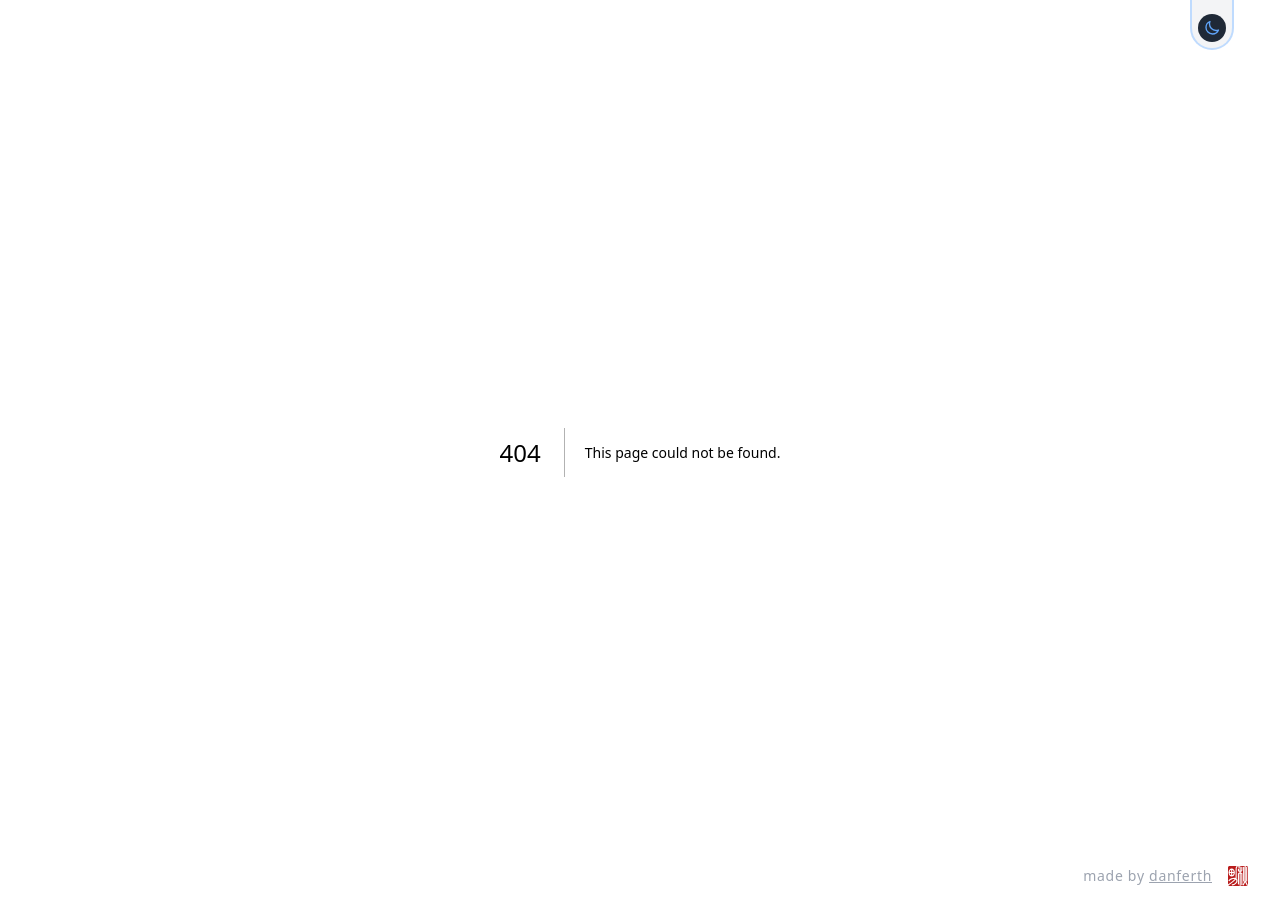
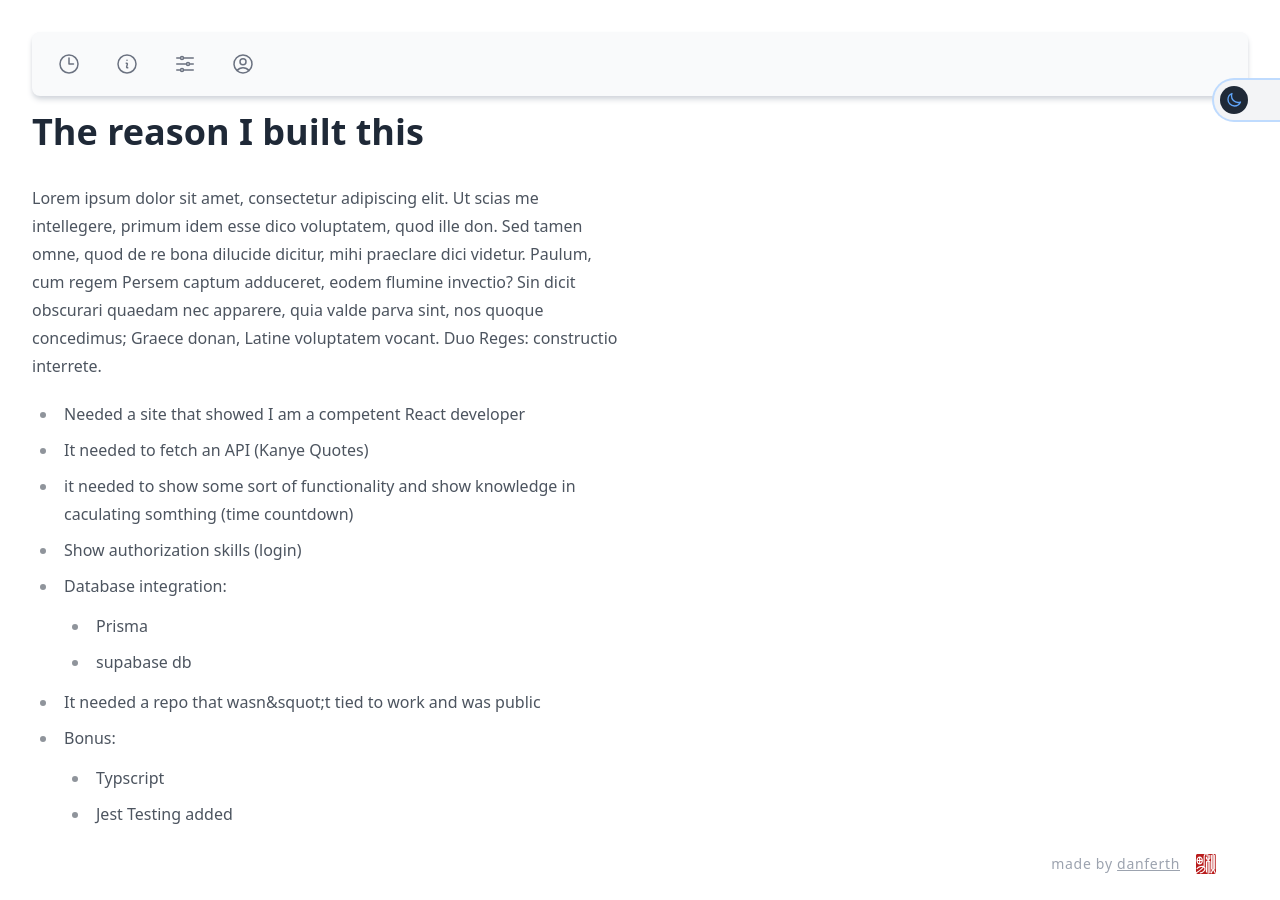
Before and after one commit to danferth/countdown, a Next.js app: page /about in a window 1280 px wide. Before the commit this address had no page. Built offline with nearby package versions, Linux system fonts and the light colour scheme.

Commit message:
nav added with needed pages and todo lists

```diff
--- /dev/null
+++ b/app/about/page.js
@@ -0,0 +1,40 @@
+export default function About() {
+  return (
+    <div className="prose dark:text-gray-200">
+      <h1 className="dark:text-gray-200">The reason I built this</h1>
+      <p>
+        Lorem ipsum dolor sit amet, consectetur adipiscing elit. Ut scias me
+        intellegere, primum idem esse dico voluptatem, quod ille don. Sed tamen
+        omne, quod de re bona dilucide dicitur, mihi praeclare dici videtur.
+        Paulum, cum regem Persem captum adduceret, eodem flumine invectio? Sin
+        dicit obscurari quaedam nec apparere, quia valde parva sint, nos quoque
+        concedimus; Graece donan, Latine voluptatem vocant. Duo Reges:
+        constructio interrete.
+      </p>
+      <ul>
+        <li>Needed a site that showed I am a competent React developer</li>
+        <li>It needed to fetch an API (Kanye Quotes)</li>
+        <li>
+          it needed to show some sort of functionality and show knowledge in
+          caculating somthing (time countdown)
+        </li>
+        <li>Show authorization skills (login)</li>
+        <li>
+          Database integration:
+          <ul>
+            <li>Prisma</li>
+            <li>supabase db</li>
+          </ul>
+        </li>
+        <li>It needed a repo that wasn&squot;t tied to work and was public</li>
+        <li>
+          Bonus:
+          <ul>
+            <li>Typscript</li>
+            <li>Jest Testing added</li>
+          </ul>
+        </li>
+      </ul>
+    </div>
+  );
+}
--- a/app/layout.js
+++ b/app/layout.js
@@ -1,7 +1,7 @@
 import "@/styles/globals.css";
 import Footer from "../components/Footer";
+import ThemeSetter from "../components/ThemeSetter";
 import Navigation from "../components/Navigation";
-
 export const metadata = {
   title: "Friday Countdown",
   description: "It's friday mutha fucka",
@@ -10,10 +10,11 @@ export const metadata = {
 export default function RootLayout({ children }) {
   return (
     <html lang="en">
-      <body>
-        <main className="flex flex-col min-h-screen max-h-screen">
+      <body className="bg-white dark:bg-gray-800 transition">
+        <main className="flex flex-col h-screen container mx-auto px-4 sm:px-6 lg:px-8 bg-white dark:bg-gray-800 transition">
           <Navigation />
-          <div className="flex-grow flex flex-col items-center justify-evenly md:justify-center lg:flex-row lg:px-20 min-w-full z-10 bg-white dark:bg-gray-800 transition">
+          <ThemeSetter />
+          <div className="flex-grow bg-white dark:bg-gray-800 transition">
             {children}
           </div>
           <Footer />
--- /dev/null
+++ b/app/login/page.js
@@ -0,0 +1,18 @@
+export default function LogIn() {
+  return (
+    <div className="prose dark:text-gray-200">
+      <h1>Log in</h1>
+      <ul>
+        <li>
+          set up next auth
+          <ul>
+            <li>Github</li>
+            <li>Google</li>
+            <li>Apple (if available)</li>
+          </ul>
+        </li>
+        <li>finalize basic layout</li>
+      </ul>
+    </div>
+  );
+}
--- a/app/page.js
+++ b/app/page.js
@@ -6,8 +6,10 @@ export default function Home() {
   return (
     <>
       <Suspense fallback={<Loading />}>
-        <Cooper />
-        <Card />
+        <div className="flex flex-col items-center justify-evenly md:justify-center lg:flex-row lg:px-20 min-w-full h-full">
+          <Cooper />
+          <Card />
+        </div>
       </Suspense>
     </>
   );
--- a/components/Navigation.js
+++ b/components/Navigation.js
@@ -1,80 +1,71 @@
-"use client";
-import { useState, useEffect } from "react";
+import Link from "next/link";
 export default function Navigation() {
-  const [isLightTrue, setIsLightTrue] = useState(true);
-
-  useEffect(() => {
-    const isLocalSet = localStorage.getItem("isLight");
-    const isSystemLight = window.matchMedia(
-      "(prefers-color-scheme: light)"
-    ).matches;
-
-    if (isLocalSet === null) {
-      setIsLightTrue(isSystemLight);
-      localStorage.setItem("isLight", isSystemLight);
-    } else if (isLocalSet != null) {
-      setIsLightTrue(isLocalSet === "true" ? true : false);
-    }
-  }, []);
-
-  useEffect(() => {
-    isLightTrue
-      ? document.documentElement.classList.remove("dark")
-      : document.documentElement.classList.add("dark");
-  }, [isLightTrue]);
-
-  function localCheckAndSet(key, value) {
-    if (document.window !== "undefined") {
-      const currentLocal = localStorage.getItem(key);
-      if (currentLocal !== null) {
-        localStorage.setItem(key, value);
-      }
-    }
-  }
-
   return (
-    <div className="bg-white dark:bg-gray-800 flex align-center justify-end pb-1 pr-4 lg:pr-12">
-      <div className="bg-gray-100 ring-2 ring-blue-200 dark:bg-gray-600 dark:ring-orange-500 pt-3.5 px-1.5 pb-1.5 rounded-b-full">
-        <button
-          className="p-1.5 rounded-full bg-gray-800 dark:bg-yellow-50"
-          onClick={() => {
-            setIsLightTrue(!isLightTrue);
-            localCheckAndSet("isLight", !isLightTrue);
-          }}
-        >
-          {isLightTrue ? (
+    <div className="navbar bg-gray-50 dark:bg-gray-700 mt-8 mb-4 rounded-lg shadow-md shadow-gray-300 dark:shadow-gray-900 transition">
+      <Link href="/" className="btn btn-ghost normal-case text-xl">
         <svg
           xmlns="http://www.w3.org/2000/svg"
           fill="none"
           viewBox="0 0 24 24"
-              strokeWidth={2}
+          strokeWidth={1.5}
           stroke="currentColor"
-              className="w-4 h-4 text-blue-400"
+          className="w-6 h-6 text-gray-500 dark:text-gray-200"
         >
           <path
             strokeLinecap="round"
             strokeLinejoin="round"
-                d="M21.752 15.002A9.718 9.718 0 0118 15.75c-5.385 0-9.75-4.365-9.75-9.75 0-1.33.266-2.597.748-3.752A9.753 9.753 0 003 11.25C3 16.635 7.365 21 12.75 21a9.753 9.753 0 009.002-5.998z"
+            d="M12 6v6h4.5m4.5 0a9 9 0 11-18 0 9 9 0 0118 0z"
           />
         </svg>
-          ) : (
+      </Link>
+      <Link href="/about" className="btn btn-ghost normal-case text-xl">
         <svg
           xmlns="http://www.w3.org/2000/svg"
           fill="none"
           viewBox="0 0 24 24"
-              strokeWidth={2}
+          strokeWidth={1.5}
           stroke="currentColor"
-              className="w-4 h-4 text-orange-500"
+          className="w-6 h-6 text-gray-500 dark:text-gray-200"
         >
           <path
             strokeLinecap="round"
             strokeLinejoin="round"
-                d="M12 3v2.25m6.364.386l-1.591 1.591M21 12h-2.25m-.386 6.364l-1.591-1.591M12 18.75V21m-4.773-4.227l-1.591 1.591M5.25 12H3m4.227-4.773L5.636 5.636M15.75 12a3.75 3.75 0 11-7.5 0 3.75 3.75 0 017.5 0z"
+            d="M11.25 11.25l.041-.02a.75.75 0 011.063.852l-.708 2.836a.75.75 0 001.063.853l.041-.021M21 12a9 9 0 11-18 0 9 9 0 0118 0zm-9-3.75h.008v.008H12V8.25z"
           />
         </svg>
-          )}
-        </button>
-      </div>
+      </Link>
+      <Link href="/settings" className="btn btn-ghost normal-case text-xl">
+        <svg
+          xmlns="http://www.w3.org/2000/svg"
+          fill="none"
+          viewBox="0 0 24 24"
+          strokeWidth={1.5}
+          stroke="currentColor"
+          className="w-6 h-6 text-gray-500 dark:text-gray-200"
+        >
+          <path
+            strokeLinecap="round"
+            strokeLinejoin="round"
+            d="M10.5 6h9.75M10.5 6a1.5 1.5 0 11-3 0m3 0a1.5 1.5 0 10-3 0M3.75 6H7.5m3 12h9.75m-9.75 0a1.5 1.5 0 01-3 0m3 0a1.5 1.5 0 00-3 0m-3.75 0H7.5m9-6h3.75m-3.75 0a1.5 1.5 0 01-3 0m3 0a1.5 1.5 0 00-3 0m-9.75 0h9.75"
+          />
+        </svg>
+      </Link>
+      <Link href="/login" className="btn btn-ghost normal-case text-xl">
+        <svg
+          xmlns="http://www.w3.org/2000/svg"
+          fill="none"
+          viewBox="0 0 24 24"
+          strokeWidth={1.5}
+          stroke="currentColor"
+          className="w-6 h-6 text-gray-500 dark:text-gray-200"
+        >
+          <path
+            strokeLinecap="round"
+            strokeLinejoin="round"
+            d="M17.982 18.725A7.488 7.488 0 0012 15.75a7.488 7.488 0 00-5.982 2.975m11.963 0a9 9 0 10-11.963 0m11.963 0A8.966 8.966 0 0112 21a8.966 8.966 0 01-5.982-2.275M15 9.75a3 3 0 11-6 0 3 3 0 016 0z"
+          />
+        </svg>
+      </Link>
     </div>
   );
 }
--- /dev/null
+++ b/components/ThemeSetter.js
@@ -0,0 +1,78 @@
+"use client";
+import { useState, useEffect } from "react";
+export default function ThemeSetter() {
+  const [isLightTrue, setIsLightTrue] = useState(true);
+
+  useEffect(() => {
+    const isLocalSet = localStorage.getItem("isLight");
+    const isSystemLight = window.matchMedia(
+      "(prefers-color-scheme: light)"
+    ).matches;
+
+    if (isLocalSet === null) {
+      setIsLightTrue(isSystemLight);
+      localStorage.setItem("isLight", isSystemLight);
+    } else if (isLocalSet != null) {
+      setIsLightTrue(isLocalSet === "true" ? true : false);
+    }
+  }, []);
+
+  useEffect(() => {
+    isLightTrue
+      ? document.documentElement.classList.remove("dark")
+      : document.documentElement.classList.add("dark");
+  }, [isLightTrue]);
+
+  function localCheckAndSet(key, value) {
+    if (document.window !== "undefined") {
+      const currentLocal = localStorage.getItem(key);
+      if (currentLocal !== null) {
+        localStorage.setItem(key, value);
+      }
+    }
+  }
+
+  return (
+    <div className="absolute right-0 top-20 z-50 bg-gray-100 ring-2 ring-blue-200 dark:bg-gray-600 dark:ring-orange-500 pr-8 py-1.5 pl-1.5 rounded-l-full">
+      <button
+        className="p-1.5 rounded-full bg-gray-800 dark:bg-yellow-50"
+        onClick={() => {
+          setIsLightTrue(!isLightTrue);
+          localCheckAndSet("isLight", !isLightTrue);
+        }}
+      >
+        {isLightTrue ? (
+          <svg
+            xmlns="http://www.w3.org/2000/svg"
+            fill="none"
+            viewBox="0 0 24 24"
+            strokeWidth={2}
+            stroke="currentColor"
+            className="w-4 h-4 text-blue-400"
+          >
+            <path
+              strokeLinecap="round"
+              strokeLinejoin="round"
+              d="M21.752 15.002A9.718 9.718 0 0118 15.75c-5.385 0-9.75-4.365-9.75-9.75 0-1.33.266-2.597.748-3.752A9.753 9.753 0 003 11.25C3 16.635 7.365 21 12.75 21a9.753 9.753 0 009.002-5.998z"
+            />
+          </svg>
+        ) : (
+          <svg
+            xmlns="http://www.w3.org/2000/svg"
+            fill="none"
+            viewBox="0 0 24 24"
+            strokeWidth={2}
+            stroke="currentColor"
+            className="w-4 h-4 text-orange-500"
+          >
+            <path
+              strokeLinecap="round"
+              strokeLinejoin="round"
+              d="M12 3v2.25m6.364.386l-1.591 1.591M21 12h-2.25m-.386 6.364l-1.591-1.591M12 18.75V21m-4.773-4.227l-1.591 1.591M5.25 12H3m4.227-4.773L5.636 5.636M15.75 12a3.75 3.75 0 11-7.5 0 3.75 3.75 0 017.5 0z"
+            />
+          </svg>
+        )}
+      </button>
+    </div>
+  );
+}
--- a/package.json
+++ b/package.json
@@ -23,6 +23,8 @@
     "typescript": "5.0.4"
   },
   "devDependencies": {
+    "@tailwindcss/typography": "^0.5.10",
+    "daisyui": "^3.9.4",
     "eslint-config-next": "^13.5.1"
   }
 }
--- a/tailwind.config.js
+++ b/tailwind.config.js
@@ -9,5 +9,16 @@ module.exports = {
   theme: {
     extend: {},
   },
-  plugins: [],
+  plugins: [require("@tailwindcss/typography"), require("daisyui")],
+  // daisyUI config (optional - here are the default values)
+  daisyui: {
+    themes: true, // true: all themes | false: only light + dark | array: specific themes like this ["light", "dark", "cupcake"]
+    darkTheme: "dark", // name of one of the included themes for dark mode
+    base: true, // applies background color and foreground color for root element by default
+    styled: true, // include daisyUI colors and design decisions for all components
+    utils: true, // adds responsive and modifier utility classes
+    rtl: false, // rotate style direction from left-to-right to right-to-left. You also need to add dir="rtl" to your html tag and install `tailwindcss-flip` plugin for Tailwind CSS.
+    prefix: "", // prefix for daisyUI classnames (components, modifiers and responsive class names. Not colors)
+    logs: true, // Shows info about daisyUI version and used config in the console when building your CSS
+  },
 };
```
Also changed, not shown: app/settings/page.js (added, +17 -0 lines), 1 other file (tests, documents, lock files or other folders). Lines whose indentation alone changed are shown as unchanged.
